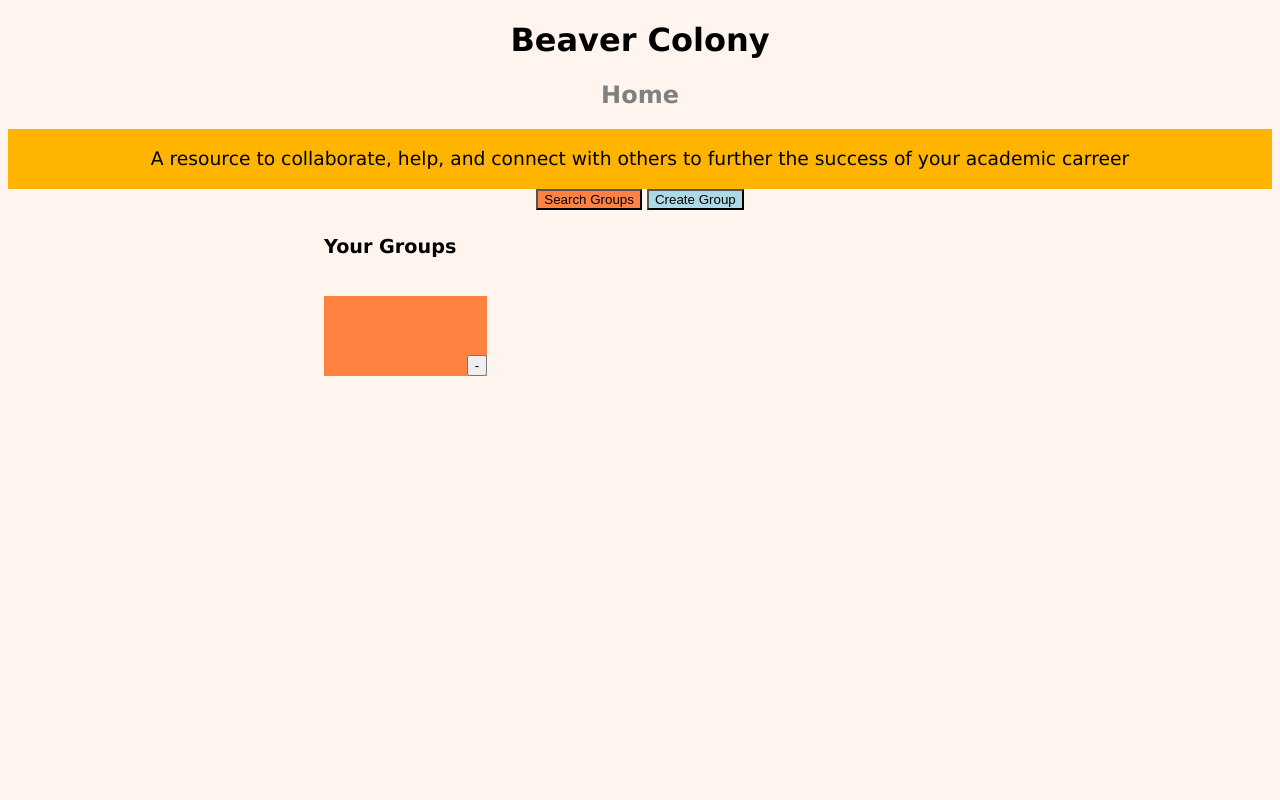
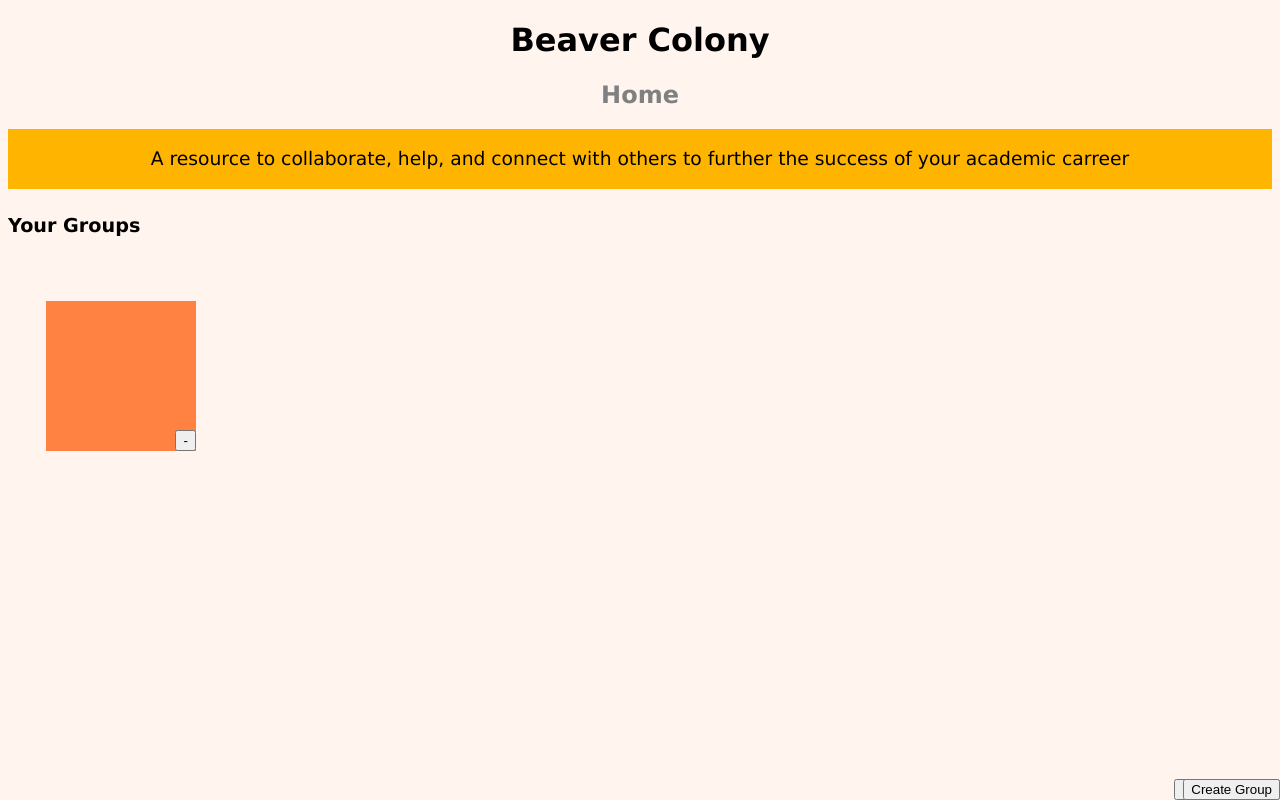
Before and after one commit to JonathanKoning/BeaverColony, a PHP site: page /HomePage.php in a window 1280 px wide. Run offline with PHP 8.4, Linux system fonts and the light colour scheme; the visitor is signed in with stand-in values (Sample User, id 1); tables that the repository leaves empty or names only in its code hold one stand-in row (values such as "Sample post"); data that the repository does not hold is empty.

Commit message:
Changed the style of the page

```diff
--- a/HomePageStyle.css
+++ b/HomePageStyle.css
@@ -2,71 +2,6 @@ body{
     font-family: 'Lucida Sans', 'Lucida Sans Regular', 'Lucida Grande', 'Lucida Sans Unicode', Geneva, Verdana, sans-serif;
     background-color: #fff5ee;
 }
-.topRight{
-    position:absolute;
-    top:0;
-    right:0;
-}
-
-#BeaverDescription{
-    background-color: #FFB500;
-    text-align: center;
-    width: auto;
-    height: 60px;
-}
-
-.outer{
-    position: relative;
-    margin: auto;
-    width: 50%;
-}
-
-#Buttons {
-    text-align: center;
-    width: 35%;
-}
-
-.Classbox{
-    position: relative;
-    display: inline-block;
-    text-align: center;
-    margin: 2%;
-    margin-left: 0%;
-    padding: 5%;
-    padding-bottom: 10%;
-    padding-top: 0%;
-    height: 10px;
-}
-
-
-.options {
-    display: inline-block;
-    position: relative;
-}
-
-#List {
-    background-color: #ff8243;
-}
-
-#Create {
-    background-color: lightblue;
-}
-
-.box {
-    position: relative;
-    display: inline-block;
-    /* width: 20%; */
-    /* height: 100px; */
-    text-align: center;
-    margin: 2%;
-    margin-left: 0%;
-    padding: 5%;
-    padding-bottom: 10%;
-    padding-top: 0%;
-    min-width: 100px;
-}
-
-
 h1 {
     text-align: center;
 }
@@ -86,8 +21,72 @@ h4{
     font-weight: bold;
 }
 
+#BeaverDescription{
+    background-color: #FFB500;
+    text-align: center;
+    width: auto;
+    height: 60px;
+}
+
+.GroupDiv{
+    text-align: center;
+
+}
+
+.box{
+    text-align: center;
+    position: relative;
+    width: 150px;
+    height: 150px;
+    background-color: #ff8243;
+    display: inline-block;
+    margin: 3%;
+}
+
 form {
     position: absolute;
     bottom: 0;
     right: 0;
 }
+
+button:hover{
+    transform: scale(1.1);
+}
+
+#removeBtn{
+    background-color: black;
+    color: white;
+    border: none;
+    font-weight: 300;
+    font-size: large;
+    height: 20px;
+    cursor: pointer;
+}
+
+#outerBtnDiv{
+    text-align: center;
+}
+
+#innerBtnDiv{
+    display: block;
+}
+
+#ListBtn{
+    margin: 5%;
+    width: 200px;
+    height: 45px;
+    background-color:black;
+    border: none;
+    color: white;
+    cursor: pointer;
+}
+
+#CreateBtn{
+    margin: 5%;
+    width: 200px;
+    height: 45px;
+    background-color:black;
+    border: none;
+    color: white;
+    cursor: pointer;
+}
```
